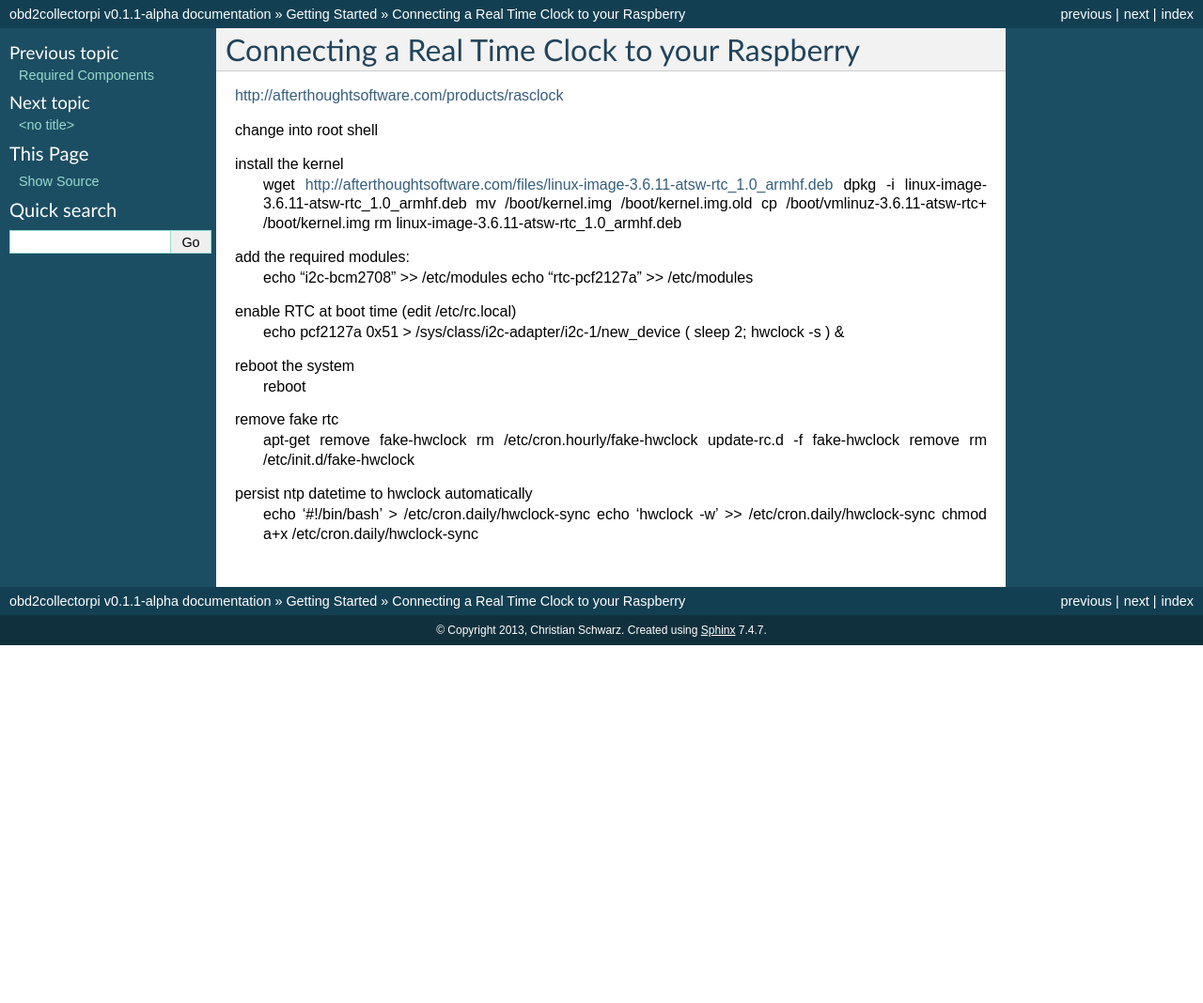
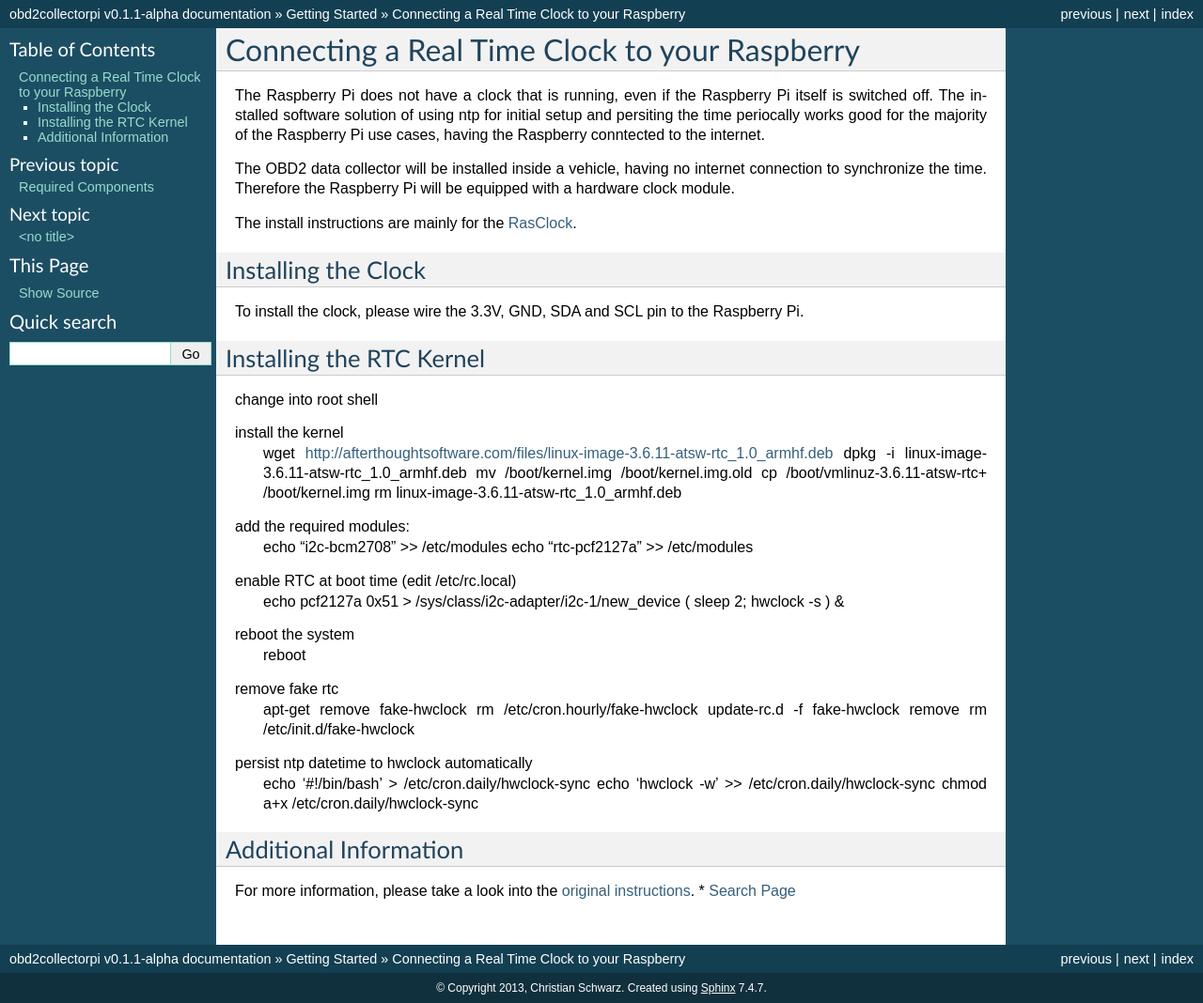
Before and after one commit to T-002/obd2datacollectorpi, a Sphinx documentation site: the page built from doc/source/getting_started/connecting_rtc.rst, in a window 1280 px wide. Shown: the whole page at 94% size. Built offline with Sphinx 7.4.7, drawn with Linux system fonts in a browser that asks for light colours; before the commit the page ends 900 px from its top, so only the background shows below that.

Commit message:
updated documentation

```diff
--- a/doc/source/getting_started/connecting_rtc.rst
+++ b/doc/source/getting_started/connecting_rtc.rst
@@ -3,10 +3,25 @@
 Connecting a Real Time Clock to your Raspberry
 ==============================================
 
+The Raspberry Pi does not have a clock that is running, even if the Raspberry Pi itself is switched off.
+The installed software solution of using ntp for initial setup and persiting the time periocally works good for the majority of the Raspberry Pi use cases, having the Raspberry conntected to the internet.
 
-http://afterthoughtsoftware.com/products/rasclock
+The OBD2 data collector will be installed inside a vehicle, having no internet connection to synchronize the time.
+Therefore the Raspberry Pi will be equipped with a hardware clock module.
+
+The install instructions are mainly for the `RasClock <http://afterthoughtsoftware.com/products/rasclock>`_.
+
+
+Installing the Clock
+--------------------
+To install the clock, please wire the 3.3V, GND, SDA and SCL pin to the Raspberry Pi.
+
+
+Installing the RTC Kernel
+-------------------------
 
 change into root shell
+
 
 install the kernel
     wget http://afterthoughtsoftware.com/files/linux-image-3.6.11-atsw-rtc_1.0_armhf.deb
@@ -37,3 +52,10 @@ persist ntp datetime to hwclock automatically
     echo '#!/bin/bash'  > /etc/cron.daily/hwclock-sync
     echo 'hwclock -w' >> /etc/cron.daily/hwclock-sync
     chmod a+x /etc/cron.daily/hwclock-sync
+
+
+
+Additional Information
+----------------------
+For more information, please take a look into the `original instructions <http://afterthoughtsoftware.com/products/rasclock>`_.
+* :ref:`search`
--- a/doc/source/getting_started/preparing_raspberry.rst
+++ b/doc/source/getting_started/preparing_raspberry.rst
@@ -9,7 +9,7 @@ Update all packages
     apt-get autoremove
 
 Install helpful tools
-    apt-get -y install screen python-setuptools locate
+    apt-get -y install screen python-setuptools locate python-sphinx python-coverage
 
 Cloning repository
     git clone https://github.com/T-002/obd2datacollectorpi.git /opt/obd2datacollectorpi
```
